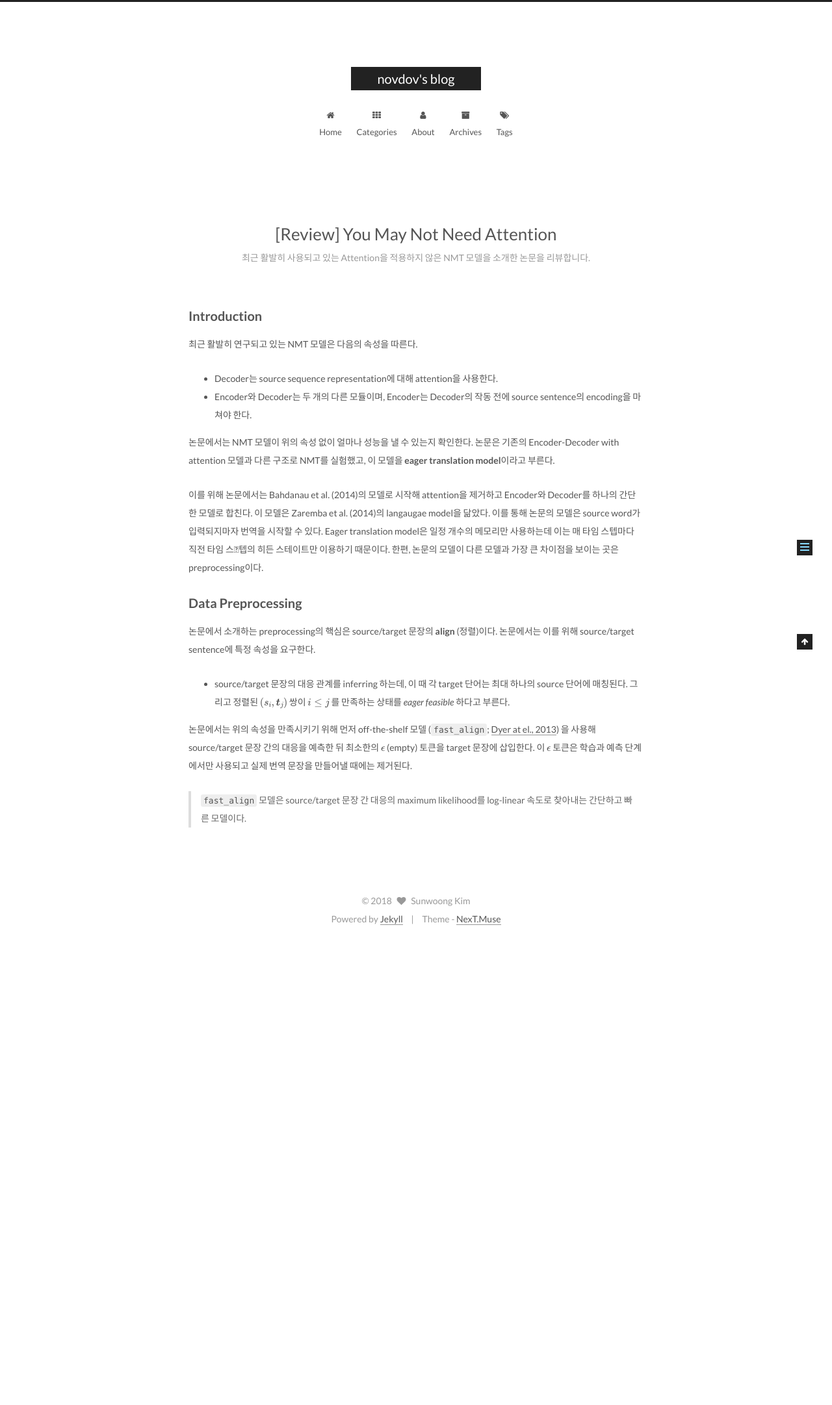
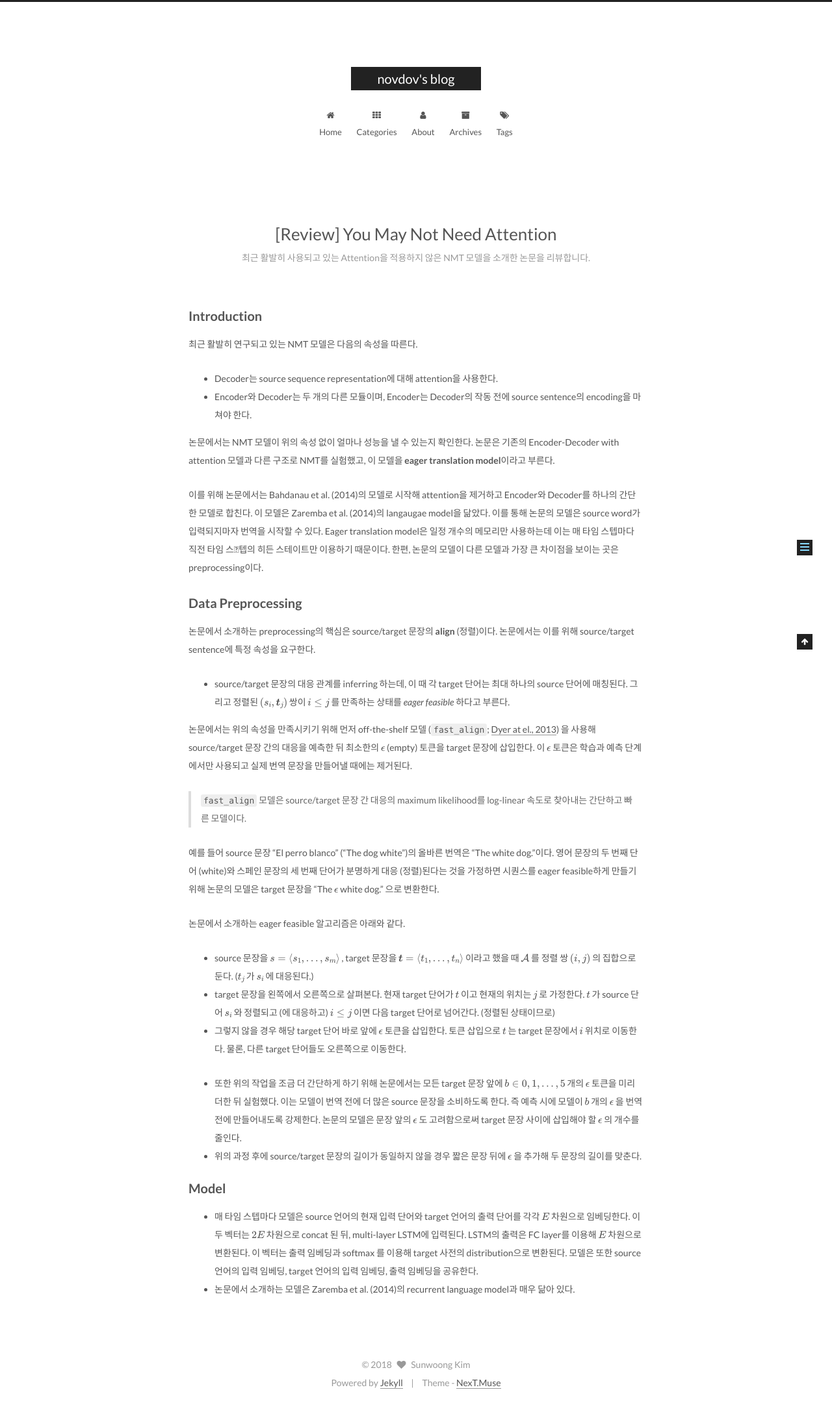
Before and after one commit to novdov/novdov.github.io, a Jekyll site: the page built from writing/2018-11-06-You-May-Not-Need-Attention.md, in a window 1280 px wide. Shown: the whole page at 65% size. Built offline with Jekyll 4.4.1, drawn with Linux system fonts in a browser that asks for light colours; our own code applies the rules of GitHub Pages for plain Markdown files; formulas are drawn with MathJax 3; comment, search, counter and statistics services are not loaded; before the commit the page ends 1449 px from its top, so only the background shows below that.

Commit message:
update writing

```diff
--- a/writing/2018-11-06-You-May-Not-Need-Attention.md
+++ b/writing/2018-11-06-You-May-Not-Need-Attention.md
@@ -35,3 +35,21 @@ tags:
 논문에서는 위의 속성을 만족시키기 위해 먼저 off-the-shelf 모델 (`fast_align`; [Dyer at el., 2013](http://www.aclweb.org/anthology/N13-1073)) 을 사용해 source/target 문장 간의 대응을 예측한 뒤 최소한의 $\epsilon$ (empty) 토큰을 target 문장에 삽입한다. 이 $\epsilon$ 토큰은 학습과 예측 단계에서만 사용되고 실제 번역 문장을 만들어낼 때에는 제거된다.
 
 > `fast_align` 모델은 source/target 문장 간 대응의 maximum likelihood를 log-linear 속도로 찾아내는 간단하고 빠른 모델이다.
+
+예를 들어 source 문장 “El perro blanco” (“The dog white”)의 올바른 번역은 “The white dog.”이다. 영어 문장의 두 번째 단어 (white)와 스페인 문장의 세 번째 단어가 분명하게 대응 (정렬)된다는 것을 가정하면 시퀀스를 eager feasible하게 만들기 위해 논문의 모델은 target 문장을 “The $\epsilon$ white dog.” 으로 변환한다.
+
+논문에서 소개하는 eager feasible 알고리즘은 아래와 같다.
+
+- source 문장을 $s = \langle s_1, \ldots, s_m \rangle$ , target 문장을 $\boldsymbol{t} = \langle t_1, \ldots, t_n \rangle$ 이라고 했을 때 $\mathcal{A}$ 를 정렬 쌍 $(i, j)$ 의 집합으로 둔다. ($t_j$ 가 $s_i$ 에 대응된다.)
+- target 문장을 왼쪽에서 오른쪽으로 살펴본다. 현재 target 단어가 $t$ 이고 현재의 위치는 $j$ 로 가정한다. $t$ 가 source 단어 $s_i$ 와 정렬되고 (에 대응하고) $i \le j$ 이면 다음 target 단어로 넘어간다. (정렬된 상태이므로)
+- 그렇지 않을 경우 해당 target 단어 바로 앞에 $\epsilon$ 토큰을 삽입한다. 토큰 삽입으로 $t$ 는 target 문장에서 $i$ 위치로 이동한다. 물론, 다른 target 단어들도 오른쪽으로 이동한다.
+
+- 또한 위의 작업을 조금 더 간단하게 하기 위해 논문에서는 모든 target 문장 앞에 $b \in \{ 0, 1, \ldots, 5 \}$ 개의 $\epsilon$ 토큰을 미리 더한 뒤 실험했다. 이는 모델이 번역 전에 더 많은 source 문장을 소비하도록 한다. 즉 예측 시에 모델이 $b$ 개의 $\epsilon$ 을 번역 전에 만들어내도록 강제한다. 논문의 모델은 문장 앞의 $\epsilon$ 도 고려함으로써 target 문장 사이에 삽입해야 할 $\epsilon$ 의 개수를 줄인다.
+- 위의 과정 후에 source/target 문장의 길이가 동일하지 않을 경우 짧은 문장 뒤에 $\epsilon$ 을 추가해 두 문장의 길이를 맞춘다.
+
+
+
+## Model
+
+- 매 타임 스텝마다 모델은 source 언어의 현재 입력 단어와 target 언어의 출력 단어를 각각 $E$ 차원으로 임베딩한다.   이 두 벡터는 $2E$ 차원으로 concat 된 뒤, multi-layer LSTM에 입력된다. LSTM의 출력은 FC layer를 이용해 $E$ 차원으로 변환된다. 이 벡터는 출력 임베딩과 softmax 를 이용해 target 사전의 distribution으로 변환된다. 모델은 또한 source 언어의 입력 임베딩, target 언어의 입력 임베딩, 출력 임베딩을 공유한다.
+- 논문에서 소개하는 모델은 Zaremba et al. (2014)의 recurrent language model과 매우 닮아 있다.
```
